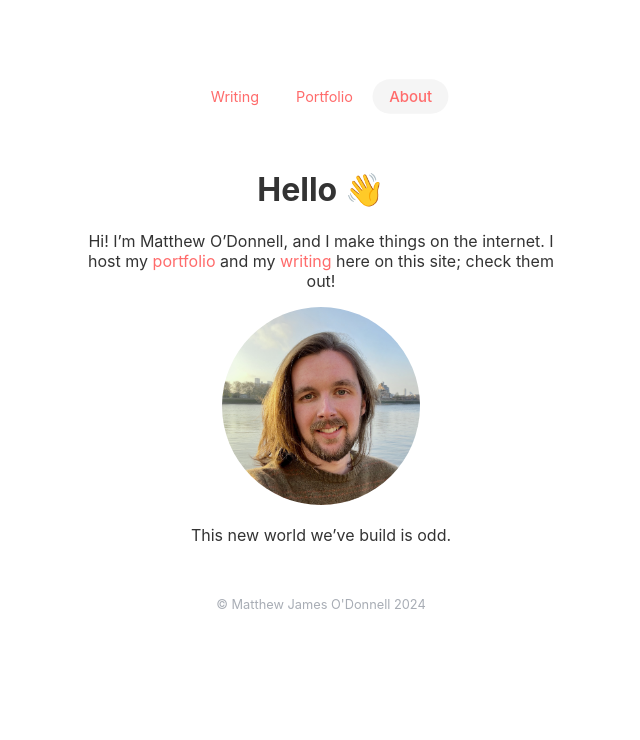
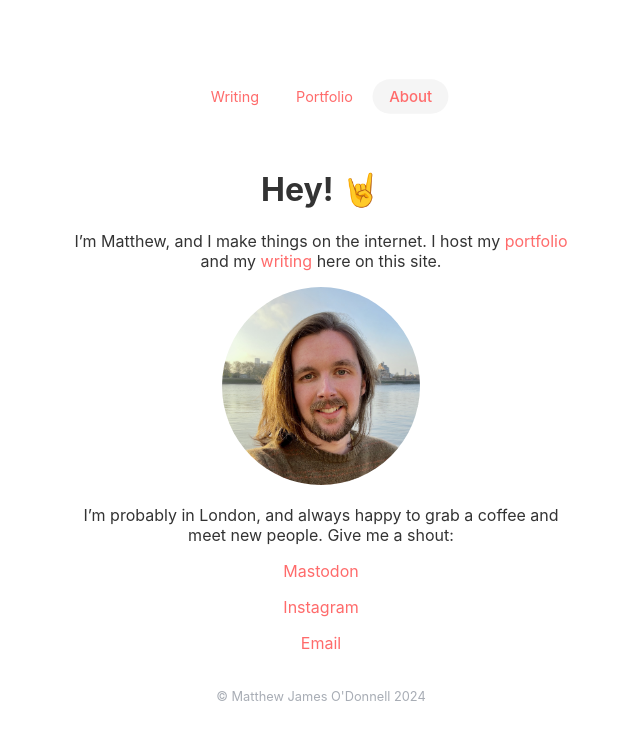
Before and after one commit to mattjamesod/andhash39, a Jekyll site: the page built from about.markdown, in a window 1280 px wide. Shown: the top 740 px of the page, without its empty margins (319-959 px from the left). Built offline with Jekyll 4.4.1, drawn with Linux system fonts in a browser that asks for light colours.

Commit message:
about page content

```diff
--- a/about.markdown
+++ b/about.markdown
@@ -4,10 +4,16 @@ title: About
 permalink: /about/
 ---
 
-<h1>Hello 👋</h1>
+<h1>Hey! 🤘</h1>
 
-Hi!  I'm Matthew O'Donnell, and I make things on the internet. I host my [portfolio](/portfolio) and my [writing](/) here on this site; check them out!
+I'm Matthew, and I make things on the internet. I host my [portfolio](/portfolio) and my [writing](/) here on this site.
 
 <img src="/assets/images/matthew-square.jpg" alt="Matthew O'Donnell" class="image-frame">
 
-This new world we've build is odd.
+I'm probably in London, and always happy to grab a coffee and meet new people. Give me a shout:
+
+<ul style="list-style: none; display: flex; flex-direction: column; gap: 1rem;">
+	<li><a href="https://mastodon.social/@andhash39" target="_blank">Mastodon</a></li>
+	<li><a href="https://www.instagram.com/mattjamesod/" target="_blank">Instagram</a></li>
+	<li><a href="mailto:mattjamesod@gmail.com" target="_blank">Email</a></li>
+</ul>
```
